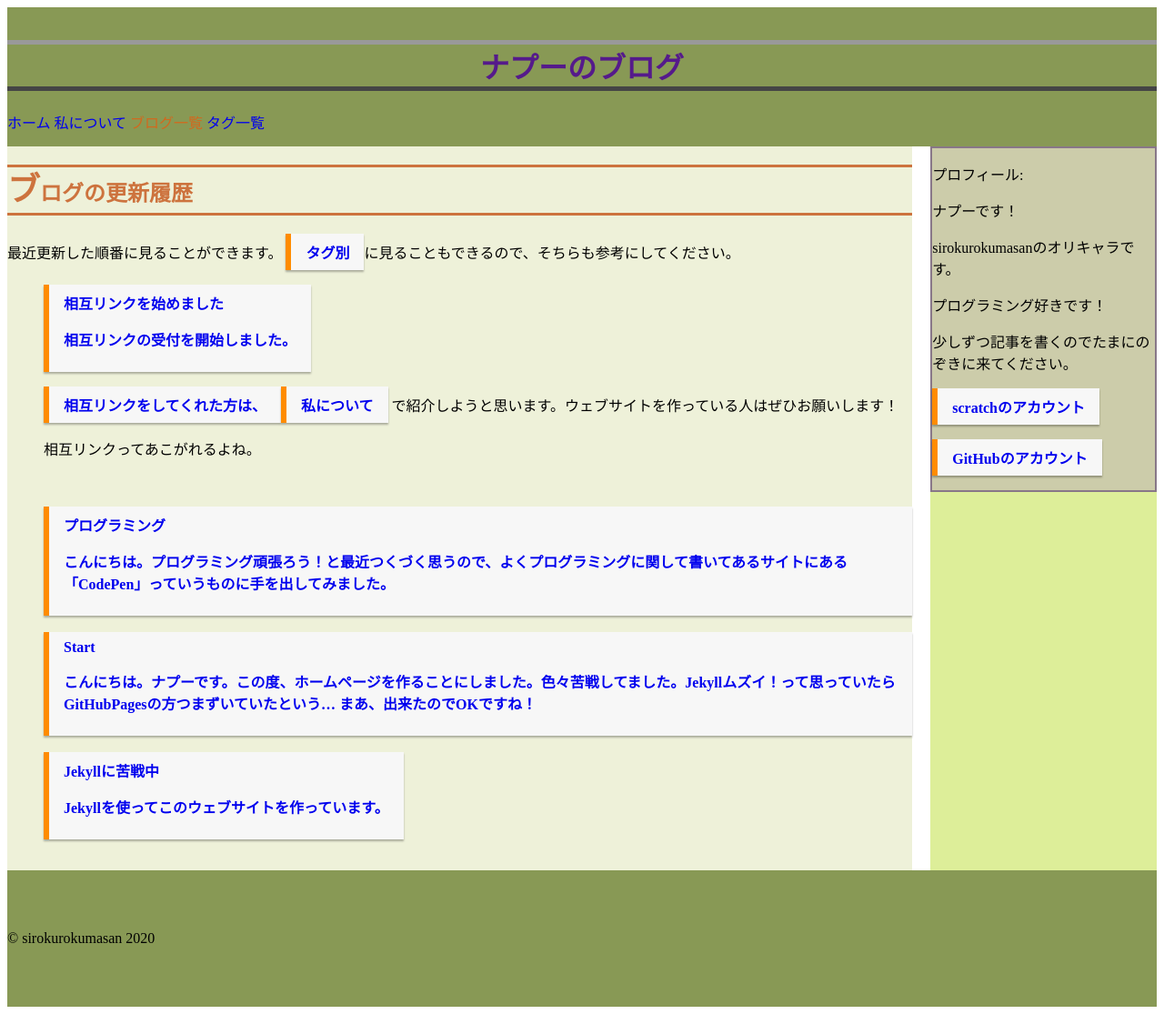
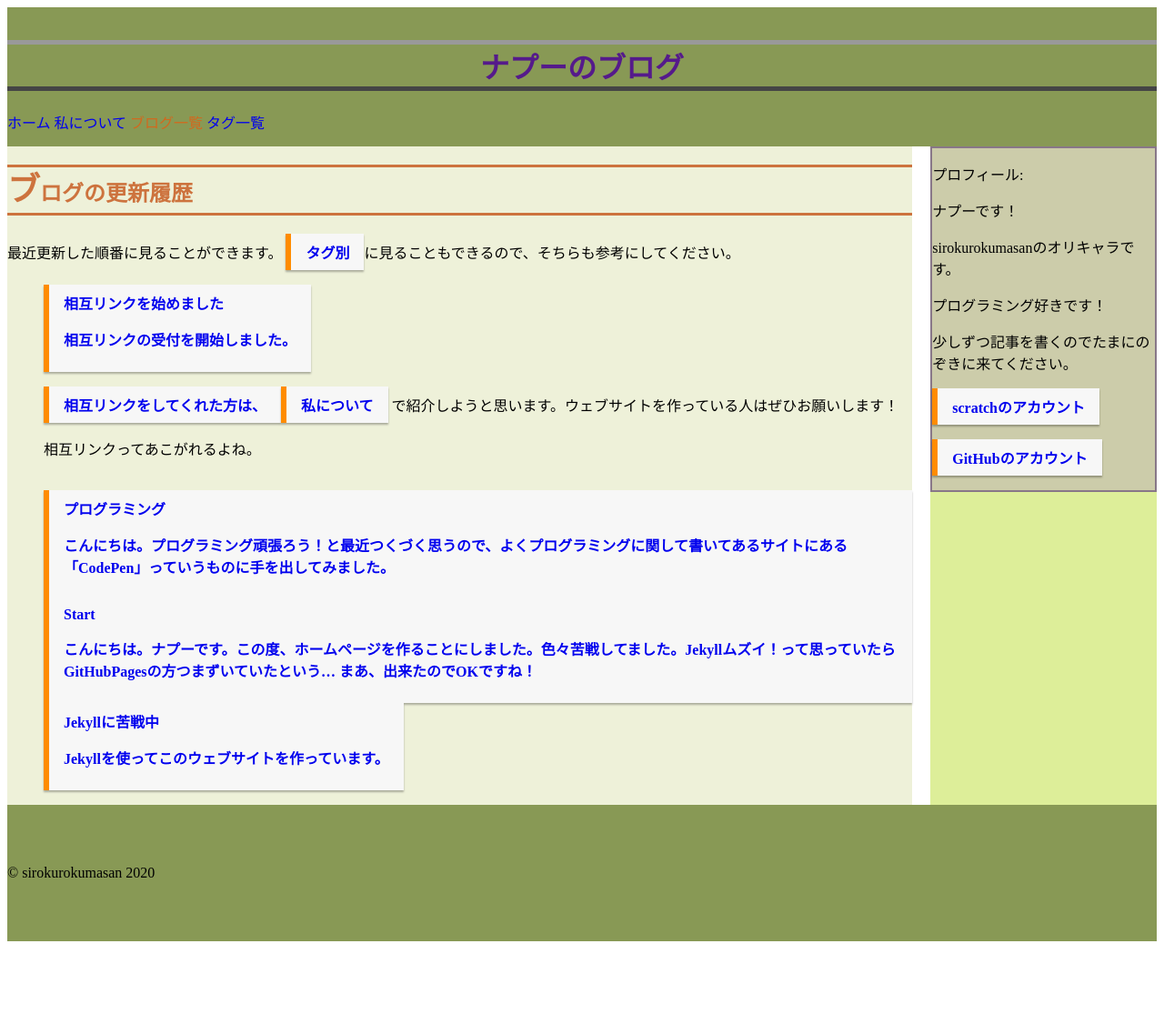
Before and after one commit to sirokurokumasan/sirokurokumasan.github.io, a Jekyll site: the page built from blog.md, in a window 1280 px wide and 1115 px high. Shown: the whole window at 91% size. Built offline with Jekyll 4.4.1, drawn with Linux system fonts in a browser that asks for light colours.

Commit message:
Update blog.md

```diff
--- a/blog.md
+++ b/blog.md
@@ -9,9 +9,8 @@
   {% for post in site.posts %}
     <li>
       <a href="{{ post.url }}" class="btn">{{ post.title }}
-      {{ post.excerpt }}</a>
-      <br>
-      <br>
+      {{ post.excerpt }}
+      </a><br>
     </li>
   {% endfor %}
 </ul>
```
